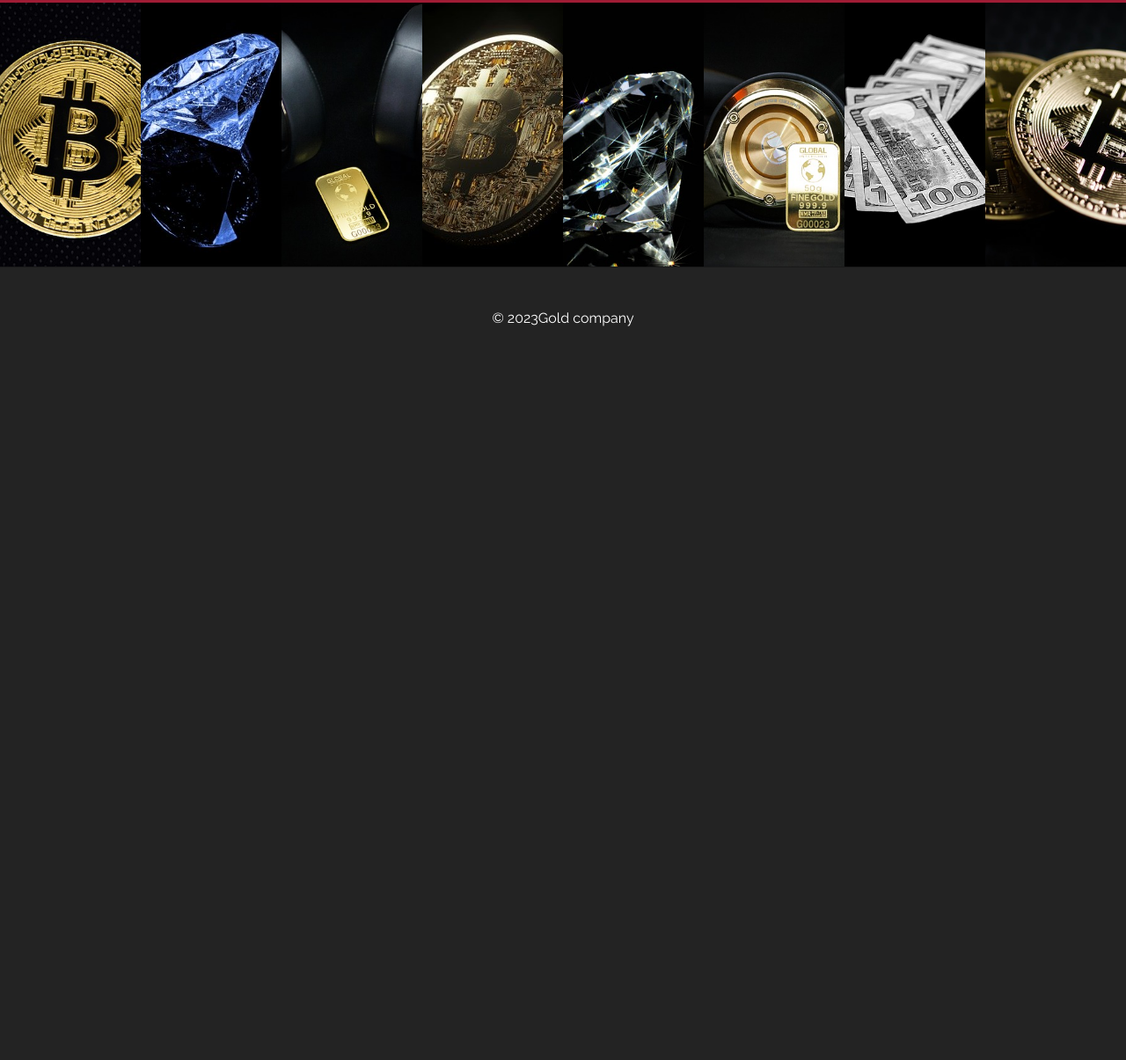
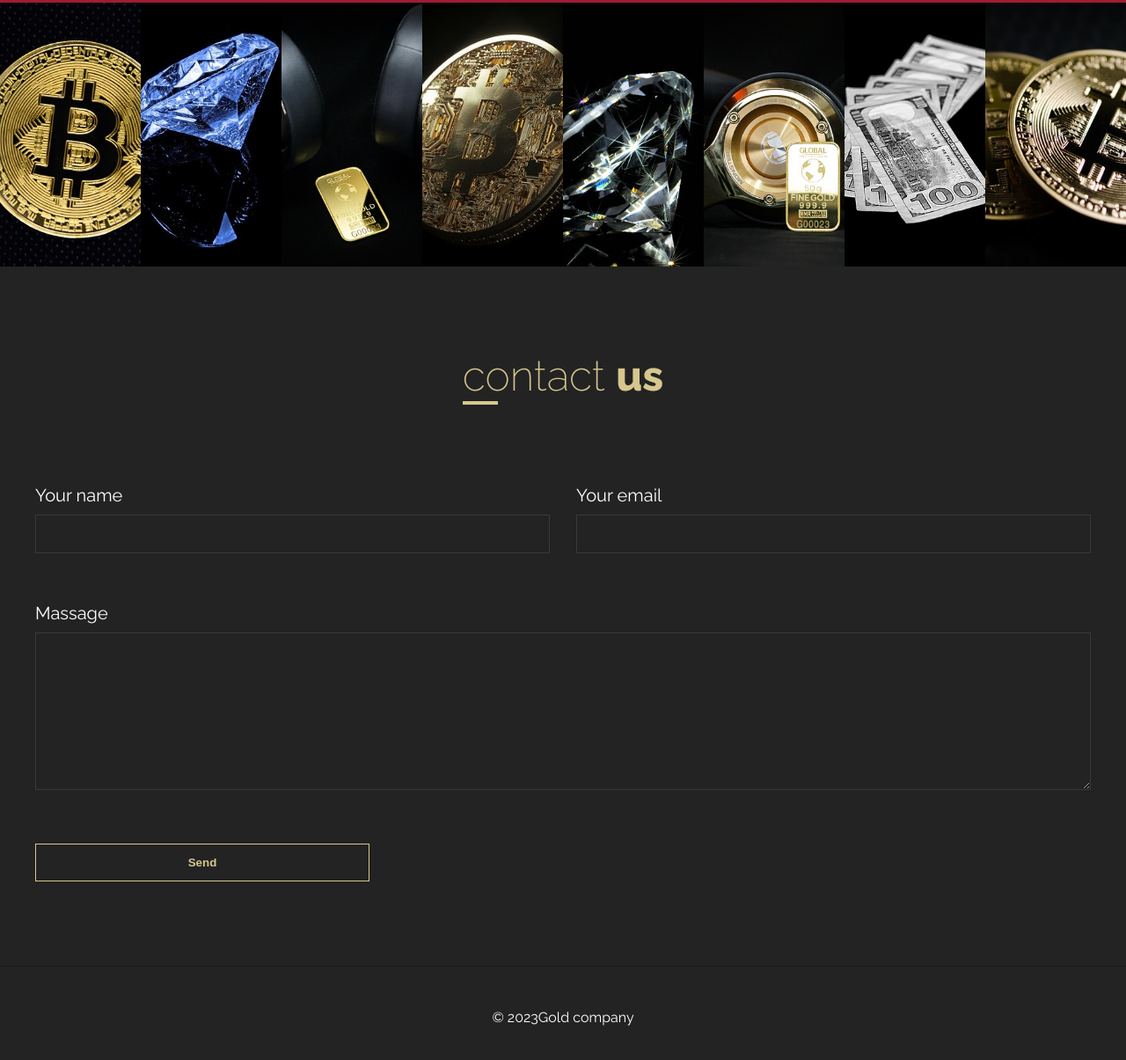
Before and after one commit to SuperHeniek/grid-site, a plain HTML site: page index.html in a window 1280 px wide. Shown: the part 4622-5827 px from the top of the page at 88% size. Before the commit the page ends 5041 px from the top, so only its background shows below. Drawn offline with Linux system fonts and the light colour scheme.

Commit message:
complete site

```diff
--- a/index.html
+++ b/index.html
@@ -233,6 +233,35 @@
             <img src="img/galery/8.jpg" alt="">
 
         </section>
+        <section class="contact" id="contact">
+
+            <div class="wrapper">
+
+                <h2 class="section-title">contact <span>us</span></h2>
+
+
+                <form class="contact__form">
+
+                    <div class="contact__form-box">
+                        <label for="name">Your name</label>
+                        <input type="text" id="name">
+                    </div>
+                    <div class="contact__form-box">
+                        <label for="email">Your email</label>
+                        <input type="text" id="email">
+                    </div>
+                    <div class="contact__form-box">
+                        <label for="msg">Massage</label>
+                        <textarea id="msg" cols="30" rows="10"></textarea>
+                    </div>
+                    <button type="submit" class="contact__form-btn">Send</button>
+
+                </form>
+
+
+            </div>
+
+        </section>
 
     </main>
 
--- a/sass/_medium.scss
+++ b/sass/_medium.scss
@@ -62,4 +62,26 @@
 			}
 		}
 	}
+	.contact{
+		&__form{
+			gap: 30px;
+		}
+		&__form-box{
+			&:nth-child(1){
+				grid-column: 1/4;
+				grid-row: 1/2;
+			}
+			&:nth-child(2){
+				grid-column: 4/7;
+				grid-row: 1/2;
+			}
+			&:nth-child(3){
+				grid-column: 1/-1;
+				grid-row: 2/3;
+			}
+		}
+		&__form-btn{
+			grid-row: 3/4;
+		}
+	}
 }
--- a/sass/main.scss
+++ b/sass/main.scss
@@ -347,22 +347,90 @@ h1.company-name {
 		}
 	}
 }
-.gallery{
+.gallery {
 	display: grid;
 	grid-template-columns: 1fr 1fr;
 
-	img{
+	img {
 		height: 300px;
 		width: 100%;
 		object-fit: cover;
 
-		&:nth-child(odd){
-			display: none
+		&:nth-child(odd) {
+			display: none;
 		}
 	}
 }
 
-.footer{
+.contact {
+	padding: 6em 2em;
+
+	&__form {
+		display: grid;
+		grid-template-columns: repeat(6, 1fr);
+	}
+
+	&__form-box {
+		label {
+			display: block;
+			margin-bottom: 0.5em;
+			font-size: 2rem;
+		}
+		textarea {
+			max-width: 100%;
+			width: 100%;
+			min-width: 100%;
+		}
+
+		input,
+		textarea {
+			padding: 1em 2em;
+			margin-bottom: 2em;
+			width: 100%;
+			color: $white;
+			background: none;
+			border: 1px solid rgba(255, 255, 255, 0.1);
+
+			&:focus {
+				outline: none;
+				border: 1px solid $gold;
+			}
+		}
+		&:nth-child(1){
+			grid-column: 1/-1;
+			grid-row: 1/2;
+		}
+		&:nth-child(2){
+			grid-column: 1/-1;
+			grid-row: 2/3;
+		}
+		&:nth-child(3){
+			grid-column: 1/-1;
+			grid-row: 3/4;
+		}
+
+	}
+	&__form-btn{
+		grid-column: 1/3;
+		grid-row: 4/5;
+		padding: 1em;
+		border: 1px solid $gold;
+		background: none;
+		font-weight: bold;
+		color: $gold;
+		cursor: pointer;
+		transition: background-color .3s, color .3s;
+
+		&:hover, &:focus{
+			outline: none;
+			color:  $dark;
+			background-color: $gold;
+
+		}
+	}
+}
+
+.footer {
 	padding: 3em 1em;
 	border-top: 1px solid $darker;
 	text-align: center;
```
Also changed, not shown: css/main.css, 1 other file.
